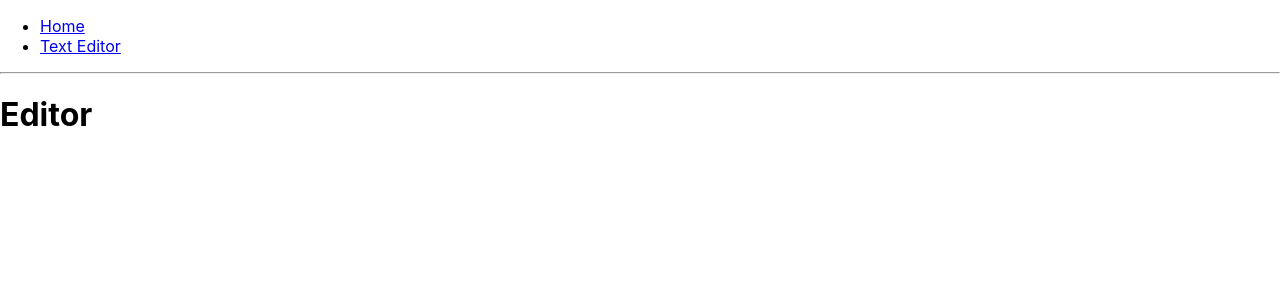
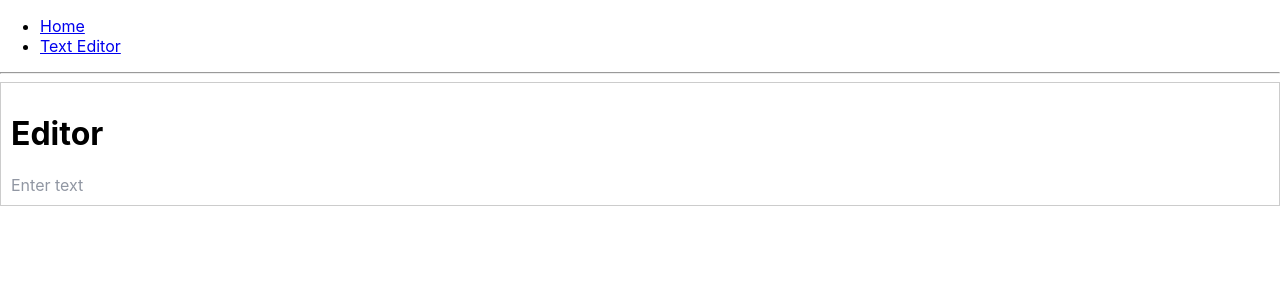
Before and after one commit to jmoussa/Collaborative-Text-Editor-FE, a React (Create React App) app: page /editor in a window 1280 px wide. Shown: the top 300 px of the page. Built offline with nearby package versions, Linux system fonts and the light colour scheme; no server answers.

Commit message:
got sync between database and websocket working, need to work on sync between clients now.

```diff
--- a/package.json
+++ b/package.json
@@ -12,7 +12,8 @@
     "react": "^17.0.1",
     "react-dom": "^17.0.1",
     "react-router-dom": "^5.2.0",
-    "web-vitals": "^0.2.4"
+    "web-vitals": "^0.2.4",
+    "websocket": "^1.0.32"
   },
   "scripts": {
     "start": "react-scripts start",
--- a/src/components/Editor.js
+++ b/src/components/Editor.js
@@ -1,50 +1,91 @@
 import React from 'react'
-import {Editor, EditorState} from 'draft-js';
+import {Editor, EditorState, ContentState} from 'draft-js';
 import 'draft-js/dist/Draft.css';
 import { w3cwebsocket as W3CWebSocket } from "websocket";
 
 
+const client = new W3CWebSocket('ws://127.0.0.1:8000/ws/test_username')
+
 class TextEditor extends React.Component {
   constructor(props) {
     super(props);
+    const contentState = props.text != null ? ContentState.createFromText(props.text) : ContentState.createFromText("");
+    const editorState = EditorState.createWithContent(contentState);
     this.state = {
-      editorState: EditorState.createEmpty(),
-      username: "test_username",
-      client: new W3CWebSocket('ws://127.0.0.1:8000/ws/' + "test_username")
+      ...props,
+      "username": "test_username",
+      editorState,
     };
-    this.onChange = editorState => {
-      this.setState({editorState});
-      this.send_to_websocket(editorState);
+    this._onEditorChange = this._onEditorChange.bind(this);
+  }
+
+  _onEditorChange(editorState, newText=null) {
+    const content = editorState.getCurrentContent();
+    if(newText==null){
+      newText = content.getPlainText();
+    }
+    if(typeof newText === 'string' || newText instanceof String){
+      this.setState({
+          editorState,
+          text: newText // update state with new text whenever editor changes
+      }, () => this.send_to_websocket(newText));
     }
   }
 
   componentWillMount() {
-    this.state.client.onopen = () => {
+    client.onopen = () => {
       console.log('WebSocket Client Connected');
     };
-    this.state.client.onmessage = (message) => {
-      const dataFromServer = JSON.parse(message.data);
-      const stateToChange = {};
-      stateToChange.editorState = dataFromServer.editorState
-      this.setState({
-        ...stateToChange
-      });
+    client.onmessage = (new_text) => {
+      console.log("RECIEVED: " + JSON.stringify(new_text.data, null, '\t'))
+      this._onEditorChange(this.state.editorState, new_text)
+    };
+    client.onerror = (err) => {
+      console.log("ERROR: " + err)
+    };
+    client.onclose = () => {
+      console.log("WebSocket Client Closed")
     };
   }
 
-  send_to_websocket(editorState) {
-    text = editorState.getCurrentContent().getPlainText('\u0001');
-    this.state.client.send(JSON.stringify({
-      username: this.state.username,
-      editorState: text
-    }));
+  componentWillReceiveProps(nextProps) {
+    const { editorState, text} = this.state;
+    const nextText = nextProps.text;
+    if (text !== nextText) {   // check that text has changed before updating the editor
+      const selectionState = editorState.getSelection();
+      const newContentState = ContentState.createFromText(nextProps.text);
+      const newEditorState = EditorState.create({
+              currentContent: newContentState,
+              selection: selectionState  // make sure the new editor has the old editor's selection state
+          });
+      this.setState({
+          ...nextProps,
+          editorState: newEditorState
+      });
+    }
+  }
+
+  send_to_websocket(text) {
+    if(typeof text === 'string' || text instanceof String){
+      console.log("Sending to websocket: " + text)
+      client.send(JSON.stringify({
+        "editorState": text
+      }));
+    }
   }
 
   render() {
+    const { editorState } = this.state;
     return (
-      <div>
+      <div
+        style={{
+            border: '1px solid #ccc',
+            cursor: 'text',
+            minHeight: 80,
+            padding: 10
+        }}>
         <h1>Editor</h1>
-        <Editor editorState={this.state.editorState} onChange={this.onChange} />
+        <Editor editorState={editorState} onChange={this._onEditorChange} placeholder="Enter text" />
       </div>
 
     );
```
